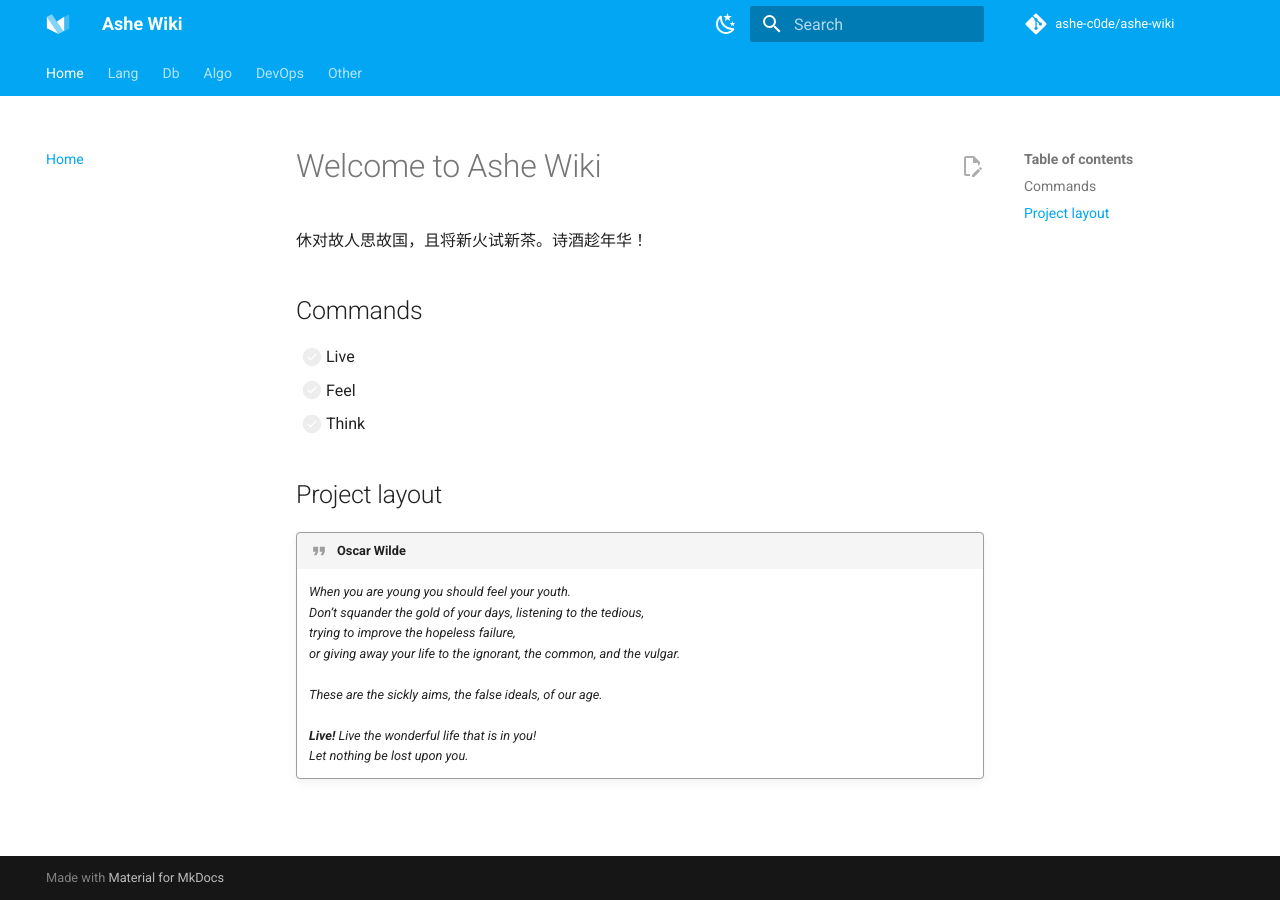
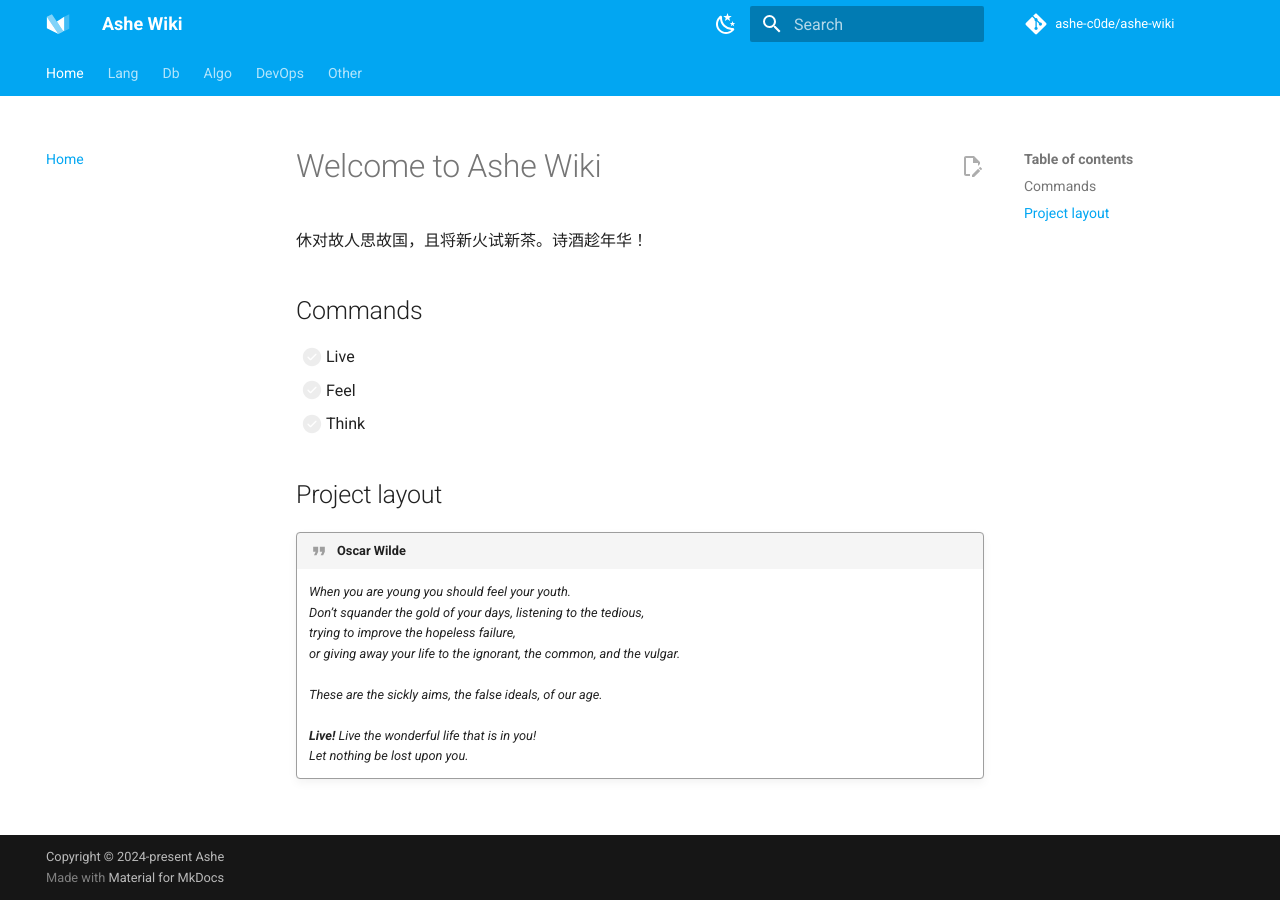
Before and after one commit to ashe-c0de/ashe-wiki, an MkDocs documentation site: the page built from docs/index.md, in a window 1280 px wide. Built offline with MkDocs 1.6.1 and Material for MkDocs 9.7.7, drawn with Linux system fonts in a browser that asks for light colours; comment, search, counter and statistics services are not loaded.

Commit message:
copyright

```diff
--- a/mkdocs.yml
+++ b/mkdocs.yml
@@ -6,6 +6,8 @@ site_logo: logo.png
 repo_name: ashe-c0de/ashe-wiki
 repo_url: https://github.com/ashe-c0de/ashe-wiki
 edit_uri: edit/v1/docs/
+
+copyright: Copyright &copy; 2024-present <a href="https://github.com/ashe-c0de" target="_blank" rel="noopener noreferrer">Ashe</a>
 
 theme:
   name: material
```
